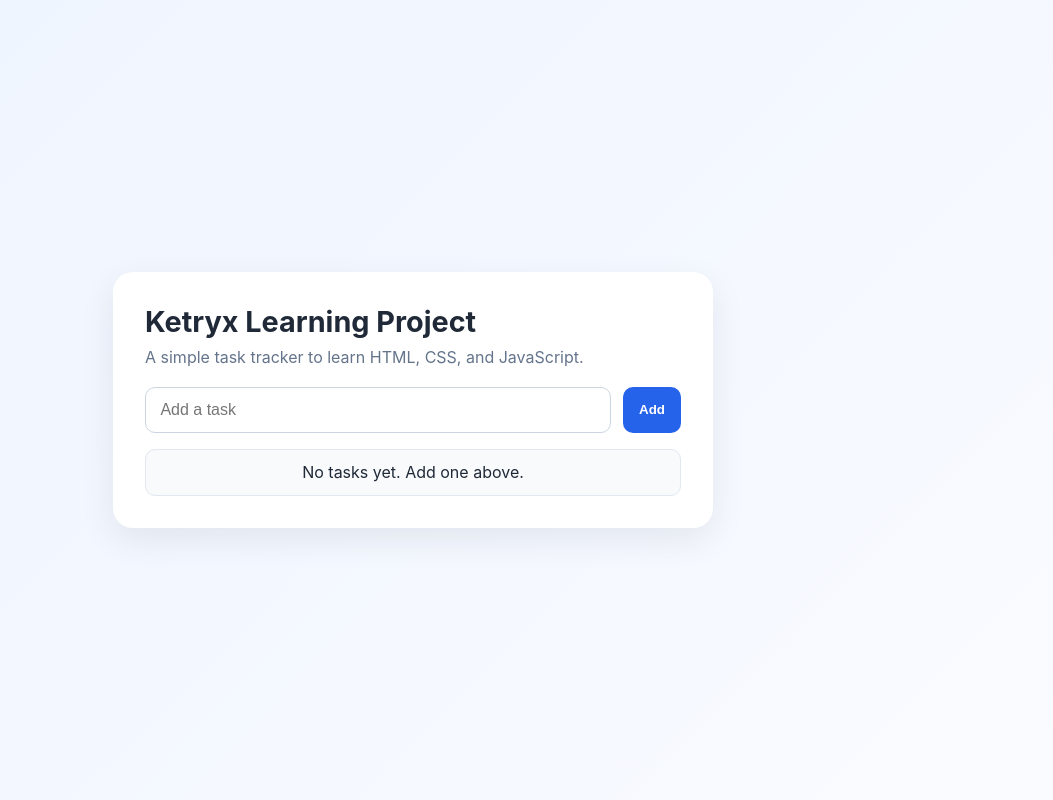
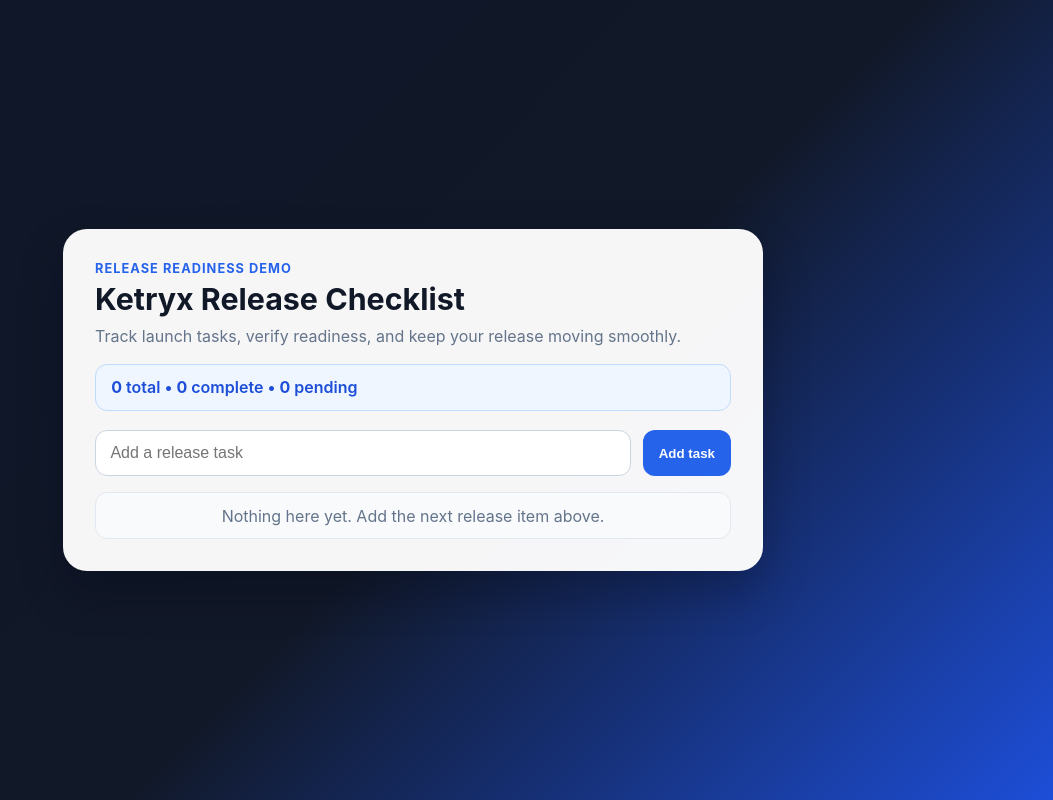
Before and after one commit to rulsonjoshi-jyasa/ketryx, a website: page index.html in a window 1280 px wide. Shown: the whole page, without its empty margins (227-1280 px from the left). Drawn offline with Linux system fonts and the light colour scheme.

Commit message:
Add initial release-ready demo with task management features
- Create CHANGELOG.md for versioning
- Update README.md to reflect project purpose and features
- Revise index.html for improved UI and task tracking
- Enhance script.js with task management functions and local storage
- Style updates in styles.css for a polished look
- Add tests for task functions in app.test.js

```diff
--- a/index.html
+++ b/index.html
@@ -3,24 +3,29 @@
   <head>
     <meta charset="UTF-8" />
     <meta name="viewport" content="width=device-width, initial-scale=1.0" />
-    <title>Ketryx Learning Project</title>
+    <title>Ketryx Release Checklist</title>
     <link rel="stylesheet" href="styles.css" />
   </head>
   <body>
     <main class="app">
       <section class="card">
-        <h1>Ketryx Learning Project</h1>
-        <p class="subtitle">A simple task tracker to learn HTML, CSS, and JavaScript.</p>
+        <div class="hero">
+          <p class="eyebrow">Release readiness demo</p>
+          <h1>Ketryx Release Checklist</h1>
+          <p class="subtitle">Track launch tasks, verify readiness, and keep your release moving smoothly.</p>
+        </div>
+
+        <div id="task-summary" class="summary" aria-live="polite"></div>
 
         <form id="task-form">
-          <input id="task-input" type="text" placeholder="Add a task" required />
-          <button type="submit">Add</button>
+          <input id="task-input" type="text" placeholder="Add a release task" required />
+          <button type="submit">Add task</button>
         </form>
 
         <ul id="task-list"></ul>
       </section>
     </main>
 
-    <script src="script.js"></script>
+    <script type="module" src="script.js"></script>
   </body>
 </html>
--- a/script.js
+++ b/script.js
@@ -1,25 +1,40 @@
-const form = document.getElementById('task-form');
-const input = document.getElementById('task-input');
-const list = document.getElementById('task-list');
+const STORAGE_KEY = 'ketryx-release-tasks';
 
-let tasks = JSON.parse(localStorage.getItem('ketryx-tasks') || '[]');
+function addTask(tasks, text) {
+  const normalizedText = text.trim();
+  if (!normalizedText) return tasks;
 
-function saveTasks() {
-  localStorage.setItem('ketryx-tasks', JSON.stringify(tasks));
+  return [{ text: normalizedText, completed: false }, ...tasks];
 }
 
-function renderTasks() {
-  list.innerHTML = '';
-
-  if (tasks.length === 0) {
-    const empty = document.createElement('li');
-    empty.textContent = 'No tasks yet. Add one above.';
-    empty.style.justifyContent = 'center';
-    list.appendChild(empty);
-    return;
+function toggleTask(tasks, index) {
+  return tasks.map((task, taskIndex) =>
+    taskIndex === index ? { ...task, completed: !task.completed } : task
+  );
 }
 
-  tasks.forEach((task, index) => {
+function deleteTask(tasks, index) {
+  return tasks.filter((_, taskIndex) => taskIndex !== index);
+}
+
+function getTaskSummary(tasks) {
+  const completed = tasks.filter((task) => task.completed).length;
+  return {
+    total: tasks.length,
+    completed,
+    pending: tasks.length - completed,
+  };
+}
+
+function saveTasks(tasks) {
+  localStorage.setItem(STORAGE_KEY, JSON.stringify(tasks));
+}
+
+function loadTasks() {
+  return JSON.parse(localStorage.getItem(STORAGE_KEY) || '[]');
+}
+
+function createTaskElement(task, index, onToggle, onDelete) {
   const item = document.createElement('li');
   item.className = task.completed ? 'completed' : '';
 
@@ -27,45 +42,78 @@
   text.textContent = task.text;
 
   const actions = document.createElement('div');
-    actions.style.display = 'flex';
-    actions.style.gap = '0.5rem';
+  actions.className = 'task-actions';
 
   const toggleButton = document.createElement('button');
   toggleButton.type = 'button';
   toggleButton.textContent = task.completed ? 'Undo' : 'Done';
-    toggleButton.onclick = () => {
-      tasks[index].completed = !tasks[index].completed;
-      saveTasks();
-      renderTasks();
-    };
+  toggleButton.onclick = () => onToggle(index);
 
   const deleteButton = document.createElement('button');
   deleteButton.type = 'button';
-    deleteButton.textContent = 'Delete';
-    deleteButton.onclick = () => {
-      tasks.splice(index, 1);
-      saveTasks();
-      renderTasks();
-    };
+  deleteButton.textContent = 'Remove';
+  deleteButton.onclick = () => onDelete(index);
 
   actions.appendChild(toggleButton);
   actions.appendChild(deleteButton);
   item.appendChild(text);
   item.appendChild(actions);
-    list.appendChild(item);
+  return item;
+}
+
+function initApp() {
+  const form = document.getElementById('task-form');
+  const input = document.getElementById('task-input');
+  const list = document.getElementById('task-list');
+  const summary = document.getElementById('task-summary');
+
+  if (!form || !input || !list || !summary) return;
+
+  let tasks = loadTasks();
+
+  function renderTasks() {
+    list.innerHTML = '';
+    const taskSummary = getTaskSummary(tasks);
+    summary.innerHTML = `
+      <strong>${taskSummary.total}</strong> total •
+      <strong>${taskSummary.completed}</strong> complete •
+      <strong>${taskSummary.pending}</strong> pending
+    `;
+
+    if (tasks.length === 0) {
+      const empty = document.createElement('li');
+      empty.className = 'empty-state';
+      empty.textContent = 'Nothing here yet. Add the next release item above.';
+      list.appendChild(empty);
+      return;
+    }
+
+    tasks.forEach((task, index) => {
+      list.appendChild(createTaskElement(task, index, (taskIndex) => {
+        tasks = toggleTask(tasks, taskIndex);
+        saveTasks(tasks);
+        renderTasks();
+      }, (taskIndex) => {
+        tasks = deleteTask(tasks, taskIndex);
+        saveTasks(tasks);
+        renderTasks();
+      }));
     });
   }
 
   form.addEventListener('submit', (event) => {
     event.preventDefault();
-  const text = input.value.trim();
-
-  if (!text) return;
-
-  tasks.unshift({ text, completed: false });
+    tasks = addTask(tasks, input.value);
     input.value = '';
-  saveTasks();
+    saveTasks(tasks);
     renderTasks();
   });
 
   renderTasks();
+}
+
+if (typeof document !== 'undefined') {
+  initApp();
+}
+
+export { addTask, toggleTask, deleteTask, getTaskSummary };
--- a/styles.css
+++ b/styles.css
@@ -1,8 +1,8 @@
 :root {
   color-scheme: light;
   font-family: Inter, system-ui, -apple-system, BlinkMacSystemFont, "Segoe UI", sans-serif;
-  background: #f4f7fb;
-  color: #1f2937;
+  background: #07111f;
+  color: #e2e8f0;
 }
 
 * {
@@ -14,28 +14,54 @@
   min-height: 100vh;
   display: grid;
   place-items: center;
-  background: linear-gradient(135deg, #eef4ff, #f9fbff);
+  background: linear-gradient(135deg, #0f172a, #111827 55%, #1d4ed8);
+  padding: 1rem;
 }
 
 .app {
-  width: min(92vw, 600px);
+  width: min(92vw, 700px);
 }
 
 .card {
-  background: white;
-  border-radius: 20px;
+  background: rgba(255, 255, 255, 0.96);
+  color: #111827;
+  border-radius: 24px;
   padding: 2rem;
-  box-shadow: 0 12px 35px rgba(15, 23, 42, 0.08);
+  box-shadow: 0 20px 45px rgba(2, 6, 23, 0.3);
+}
+
+.hero {
+  margin-bottom: 1rem;
+}
+
+.eyebrow {
+  margin: 0 0 0.35rem;
+  color: #2563eb;
+  font-weight: 700;
+  letter-spacing: 0.08em;
+  text-transform: uppercase;
+  font-size: 0.8rem;
 }
 
 h1 {
-  margin: 0 0 0.5rem;
-  font-size: 1.8rem;
+  margin: 0 0 0.4rem;
+  font-size: 1.9rem;
 }
 
 .subtitle {
-  margin: 0 0 1.25rem;
+  margin: 0;
   color: #64748b;
+  line-height: 1.5;
+}
+
+.summary {
+  margin: 1rem 0 1.2rem;
+  padding: 0.8rem 0.95rem;
+  background: #eff6ff;
+  border: 1px solid #bfdbfe;
+  border-radius: 12px;
+  color: #1d4ed8;
+  font-weight: 600;
 }
 
 form {
@@ -48,13 +74,13 @@
   flex: 1;
   padding: 0.8rem 0.9rem;
   border: 1px solid #cbd5e1;
-  border-radius: 10px;
+  border-radius: 12px;
   font-size: 1rem;
 }
 
 button {
   border: none;
-  border-radius: 10px;
+  border-radius: 12px;
   padding: 0.8rem 1rem;
   background: #2563eb;
   color: white;
@@ -80,13 +106,18 @@
   justify-content: space-between;
   padding: 0.8rem 0.9rem;
   border: 1px solid #e2e8f0;
-  border-radius: 10px;
+  border-radius: 12px;
   background: #f8fafc;
 }
 
 li.completed span {
   text-decoration: line-through;
   color: #94a3b8;
+}
+
+.task-actions {
+  display: flex;
+  gap: 0.5rem;
 }
 
 li button {
@@ -97,3 +128,9 @@
 li button:hover {
   background: #dc2626;
 }
+
+.empty-state {
+  justify-content: center;
+  color: #64748b;
+  background: #f8fafc;
+}
```
Also changed, not shown: test/app.test.js (+28 -19 lines), CHANGELOG.md (added), README.md. Lines whose indentation alone changed are shown as unchanged.
